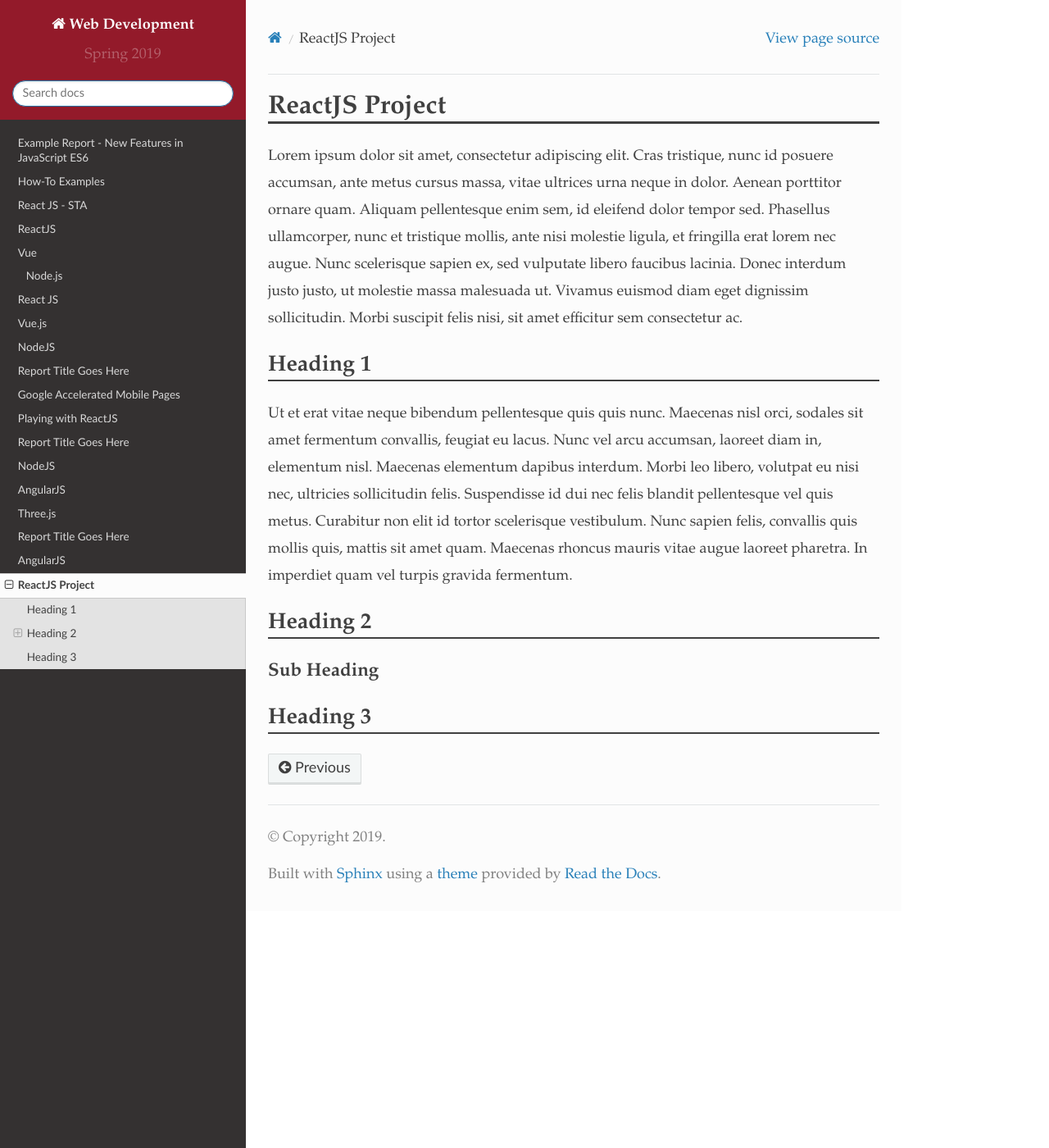
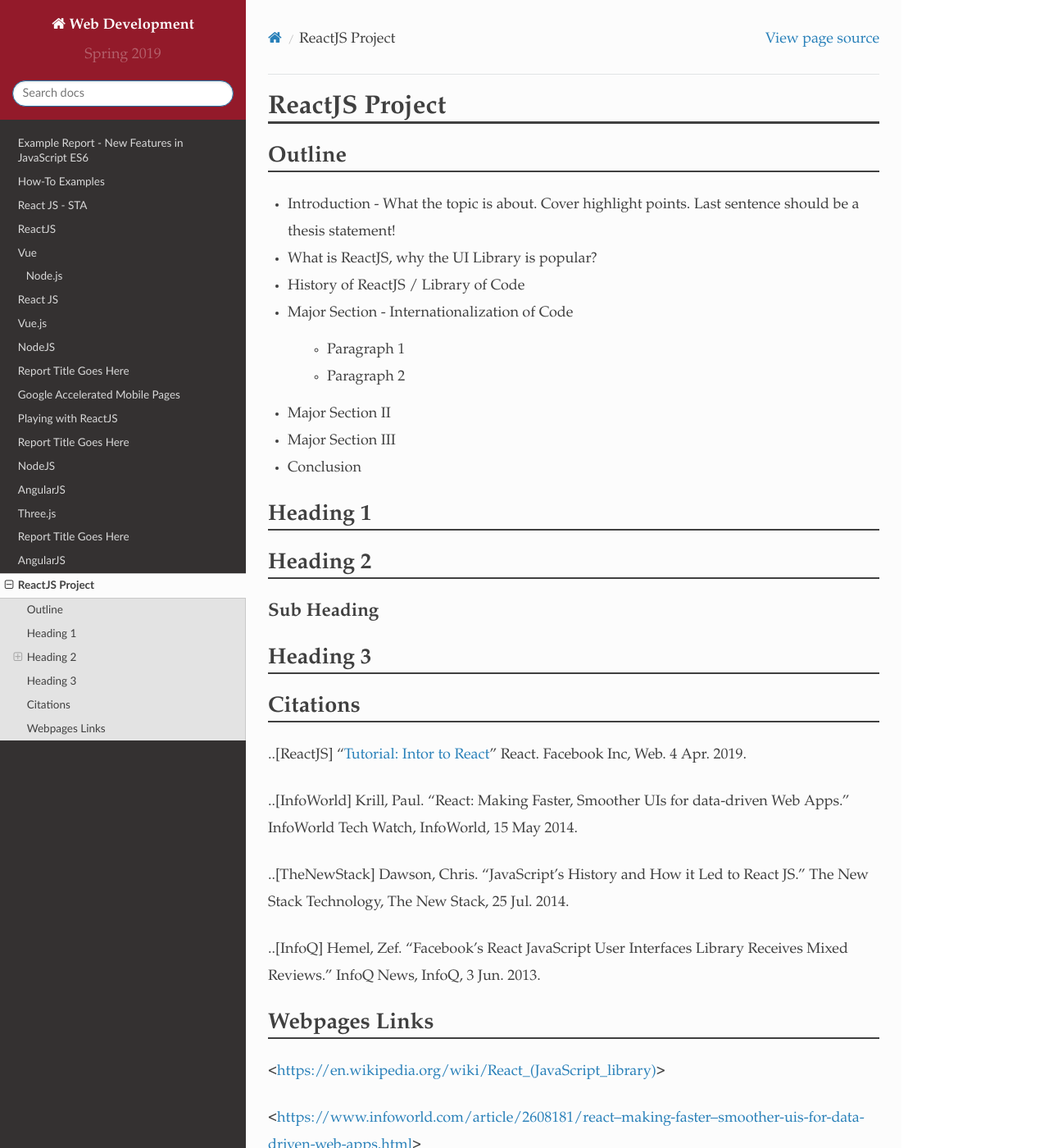
Before and after one commit to pvcraven/2019_spring_web_dev, a Sphinx documentation site: the page built from source/final/taylor/index.rst, in a window 1280 px wide and 1400 px high. Shown: the whole window at 82% size. Built offline with Sphinx 7.4.7 and the Read the Docs theme 2.0.0, drawn with Linux system fonts in a browser that asks for light colours; some of the changed text lies outside the part shown.

Commit message:
Started outline and research

```diff
--- a/source/final/taylor/index.rst
+++ b/source/final/taylor/index.rst
@@ -1,26 +1,23 @@
 ReactJS Project
 ======================
 
-Lorem ipsum dolor sit amet, consectetur adipiscing elit. Cras tristique, nunc
-id posuere accumsan, ante metus cursus massa, vitae ultrices urna neque in dolor.
-Aenean porttitor ornare quam. Aliquam pellentesque enim sem, id eleifend dolor
-tempor sed. Phasellus ullamcorper, nunc et tristique mollis, ante nisi molestie
-ligula, et fringilla erat lorem nec augue. Nunc scelerisque sapien ex, sed
-vulputate libero faucibus lacinia. Donec interdum justo justo, ut molestie massa
-malesuada ut. Vivamus euismod diam eget dignissim sollicitudin. Morbi suscipit
-felis nisi, sit amet efficitur sem consectetur ac.
+Outline
+-------
+* Introduction - What the topic is about. Cover highlight 	points. Last sentence should be a thesis statement!
+* What is ReactJS, why the UI Library is popular?
+
+* History of ReactJS / Library of Code
+* Major Section - Internationalization of Code
+
+    * Paragraph 1
+    * Paragraph 2
+
+* Major Section II
+* Major Section III
+* Conclusion
 
 Heading 1
 ---------
-
-Ut et erat vitae neque bibendum pellentesque quis quis nunc. Maecenas nisl orci,
-sodales sit amet fermentum convallis, feugiat eu lacus. Nunc vel arcu accumsan,
-laoreet diam in, elementum nisl. Maecenas elementum dapibus interdum. Morbi leo
-libero, volutpat eu nisi nec, ultricies sollicitudin felis. Suspendisse id dui
-nec felis blandit pellentesque vel quis metus. Curabitur non elit id tortor
-scelerisque vestibulum. Nunc sapien felis, convallis quis mollis quis, mattis
-sit amet quam. Maecenas rhoncus mauris vitae augue laoreet pharetra. In imperdiet
-quam vel turpis gravida fermentum.
 
 Heading 2
 ---------
@@ -30,3 +27,24 @@ Sub Heading
 
 Heading 3
 ---------
+
+Citations
+---------
+..[ReactJS] "`Tutorial: Intor to React <https://reactjs.org/tutorial/tutorial.html>`_" React. Facebook Inc, Web. 4 Apr. 2019.
+
+..[InfoWorld] Krill, Paul. "React: Making Faster, Smoother UIs for data-driven Web Apps." InfoWorld Tech Watch, InfoWorld, 15 May 2014.
+
+..[TheNewStack] Dawson, Chris. "JavaScript's History and How it Led to React JS." The New Stack Technology, The New Stack, 25 Jul. 2014.
+
+..[InfoQ] Hemel, Zef. "Facebook's React JavaScript User Interfaces Library Receives Mixed Reviews." InfoQ News, InfoQ, 3 Jun. 2013.
+
+Webpages Links
+-----------------
+
+<https://en.wikipedia.org/wiki/React_(JavaScript_library)>
+
+<https://www.infoworld.com/article/2608181/react--making-faster--smoother-uis-for-data-driven-web-apps.html>
+
+<https://thenewstack.io/javascripts-history-and-how-it-led-to-reactjs/>
+
+<https://www.infoq.com/news/2013/06/facebook-react>
```
